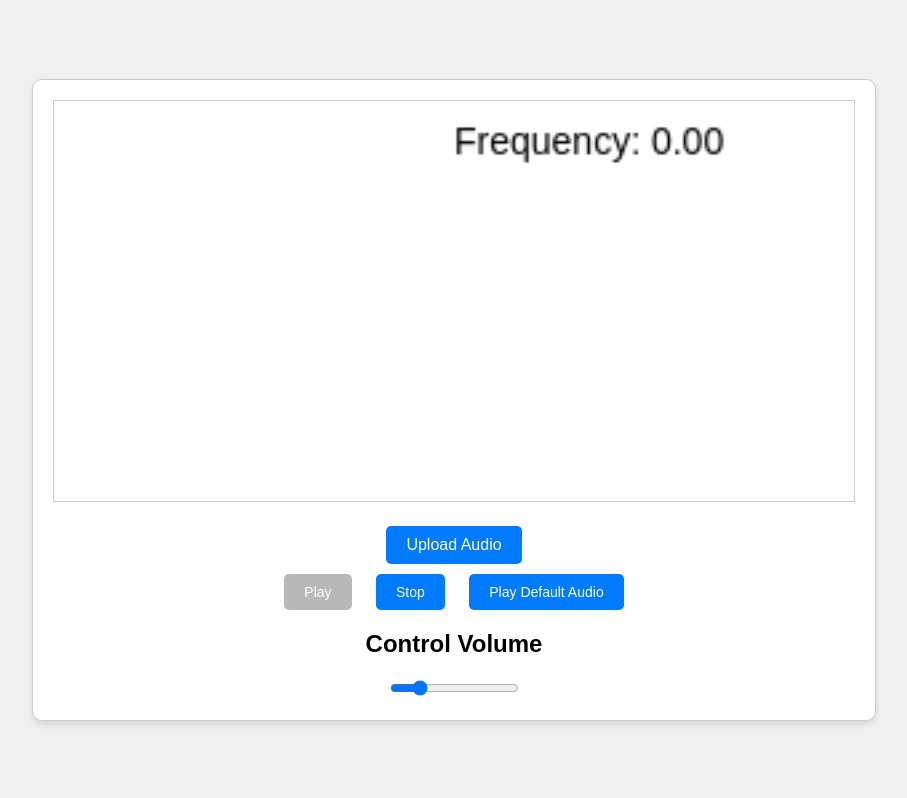
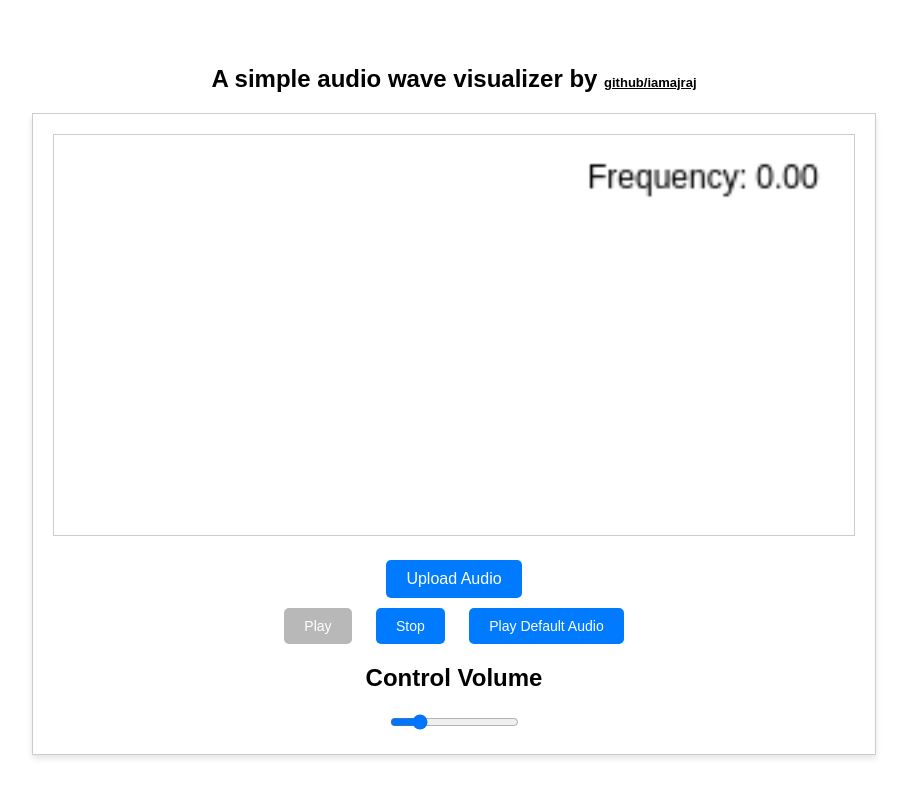
Before and after one commit to iamajraj/audio-visualizer-js, a plain HTML site: page index.html in a window 1280 px wide. Both pictures are taken after a click on the button "Play Default Audio". Shown: the whole page, without its empty margins (186-1093 px from the left). Drawn offline with Linux system fonts and the light colour scheme.

Commit message:
update: some changes made on style and title text added

```diff
--- a/index.html
+++ b/index.html
@@ -1,66 +1,15 @@
 <!DOCTYPE html>
 <html>
   <head>
-    <title>Audio Visualizer</title>
-    <style>
-      body {
-        display: flex;
-        justify-content: center;
-        align-items: center;
-        height: 100vh;
-        margin: 0;
-        font-family: Arial, sans-serif;
-        background-color: #f0f0f0;
-      }
-      #editor-container {
-        border: 1px solid #ccc;
-        background-color: #fff;
-        padding: 20px;
-        border-radius: 10px;
-        box-shadow: 0px 4px 6px rgba(0, 0, 0, 0.1);
-      }
-      #visualizer {
-        width: 800px;
-        height: 400px;
-        border: 1px solid #ccc;
-      }
-      .controls {
-        margin-top: 20px;
-        text-align: center;
-      }
-      button {
-        padding: 10px 20px;
-        margin: 0 10px;
-        font-size: 14px;
-        border: none;
-        cursor: pointer;
-        border-radius: 5px;
-        background-color: #007bff;
-        color: #fff;
-      }
-      button:disabled {
-        background-color: rgb(184, 184, 184);
-      }
-      input[type='file'] {
-        display: none;
-      }
-      .file-label {
-        display: inline-block;
-        padding: 10px 20px;
-        background-color: #007bff;
-        color: #fff;
-        border-radius: 5px;
-        cursor: pointer;
-      }
-      #selected-audio-name {
-        margin-top: 10px;
-        font-size: 14px;
-        font-weight: bold;
-      }
-    </style>
+    <title>Audio Wave Visualizer</title>
+    <link rel="stylesheet" href="styles.css" />
   </head>
   <body>
-    <div id="editor-container">
+    <h2>
+      A simple audio wave visualizer by
+      <a target="_blank" href="https://github.com/iamajraj/">github/iamajraj</a>
+    </h2>
+    <div id="container">
       <canvas id="visualizer"></canvas>
       <div class="controls">
         <label class="file-label" for="audioInput">Upload Audio</label>
--- a/script.js
+++ b/script.js
@@ -4,7 +4,6 @@ const volumeCtr = document.querySelector('.volume-ctr');
 const dataArray = new Uint8Array(256);
 let audioElement;
 
-const barObjects = [];
 let selectedAudio = '';
 
 async function initializeAudio(audioSrc) {
@@ -63,7 +62,8 @@ async function initializeAudio(audioSrc) {
     const frequency =
       dataArray.reduce((total, value) => total + value, 0) / dataArray.length;
     ctx.fillStyle = 'black';
-    ctx.fillText(`Frequency: ${frequency.toFixed(2)}`, canvas.width - 150, 20);
+    ctx.font = '12px Arial';
+    ctx.fillText(`Frequency: ${frequency.toFixed(2)}`, canvas.width - 100, 20);
     requestAnimationFrame(draw);
   }
   draw();
--- /dev/null
+++ b/styles.css
@@ -0,0 +1,60 @@
+body {
+  display: flex;
+  flex-direction: column;
+  justify-content: center;
+  align-items: center;
+  height: 100vh;
+  margin: 0;
+  font-family: 'Poppins', sans-serif;
+  /* background-color: #f0f0f0; */
+}
+#container {
+  border: 1px solid #ccc;
+  background-color: #fff;
+  padding: 20px;
+  /* border-radius: 10px; */
+  box-shadow: 0px 4px 6px rgba(0, 0, 0, 0.1);
+}
+#visualizer {
+  width: 800px;
+  height: 400px;
+  border: 1px solid #ccc;
+}
+.controls {
+  margin-top: 20px;
+  text-align: center;
+}
+button {
+  padding: 10px 20px;
+  margin: 0 10px;
+  font-size: 14px;
+  border: none;
+  cursor: pointer;
+  border-radius: 5px;
+  background-color: #007bff;
+  color: #fff;
+}
+button:disabled {
+  background-color: rgb(184, 184, 184);
+}
+input[type='file'] {
+  display: none;
+}
+.file-label {
+  display: inline-block;
+  padding: 10px 20px;
+  background-color: #007bff;
+  color: #fff;
+  border-radius: 5px;
+  cursor: pointer;
+}
+#selected-audio-name {
+  margin-top: 10px;
+  font-size: 14px;
+  font-weight: bold;
+}
+
+a {
+  font-size: 13px;
+  color: black;
+}
```
